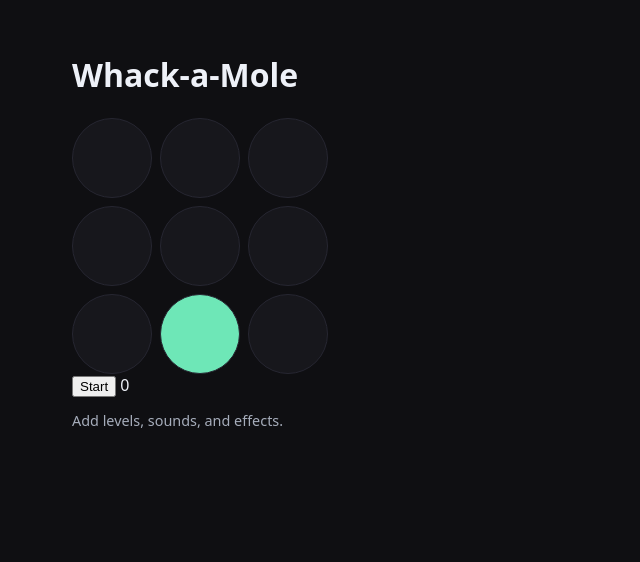
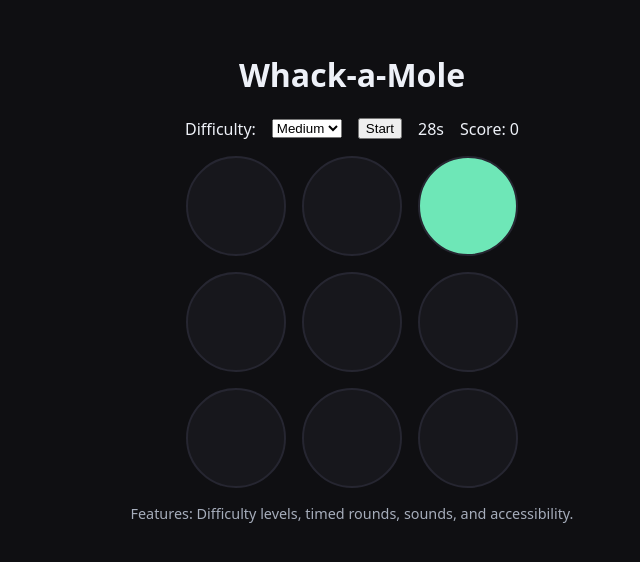
Before and after one commit to commitra/vanilla-verse, a plain HTML site: page projects/whack-a-mole/index.html in a window 1280 px wide. Both pictures are taken after a click on the button "Start". Shown: the whole page, without its empty margins (288-928 px from the left). Drawn offline with Linux system fonts and the light colour scheme.

Commit message:
updated whack-a-mole

```diff
--- a/projects/whack-a-mole/index.html
+++ b/projects/whack-a-mole/index.html
@@ -1,21 +1,32 @@
 <!doctype html>
 <html lang="en">
-
 <head>
   <meta charset="utf-8">
   <meta name="viewport" content="width=device-width,initial-scale=1">
   <title>Whack-a-Mole</title>
   <link rel="stylesheet" href="./styles.css">
 </head>
-
 <body>
   <main>
     <h1>Whack-a-Mole</h1>
-        <div id="grid" class="grid"></div>
-        <div class="controls"><button id="start">Start</button> <span id="score">0</span></div>
-        <p class="notes">Add levels, sounds, and effects.</p>
+
+    <div class="controls">
+      <label for="difficulty">Difficulty:</label>
+      <select id="difficulty">
+        <option value="easy">Easy</option>
+        <option value="medium" selected>Medium</option>
+        <option value="hard">Hard</option>
+      </select>
+      <button id="start">Start</button>
+      <span id="timer">30s</span>
+      <span id="score">Score: 0</span>
+    </div>
+
+    <div id="grid" class="grid" role="grid" aria-label="Whack-a-Mole game area"></div>
+
+    <p class="notes">Features: Difficulty levels, timed rounds, sounds, and accessibility.</p>
   </main>
+
   <script type="module" src="./main.js"></script>
 </body>
-
 </html>
--- a/projects/whack-a-mole/main.js
+++ b/projects/whack-a-mole/main.js
@@ -1,6 +1,85 @@
-const grid = document.getElementById('grid'); const scoreEl = document.getElementById('score'); let score = 0, hole = -1, timer;
-function render() { grid.innerHTML = ''; for (let i = 0; i < 9; i++) { const b = document.createElement('button'); b.className = 'hole' + (i === hole ? ' up' : ''); b.addEventListener('click', () => hit(i)); grid.appendChild(b); } }
-function hit(i) { if (i === hole) { score++; scoreEl.textContent = String(score); hole = -1; render(); } }
-function start() { clearInterval(timer); score = 0; hole = -1; render(); timer = setInterval(() => { hole = Math.floor(Math.random() * 9); render(); }, 800); }
-document.getElementById('start').addEventListener('click', start); render();
-// TODOs: difficulty levels; timer/rounds; sound fx; accessibility labels
+const grid = document.getElementById('grid');
+const scoreEl = document.getElementById('score');
+const timerEl = document.getElementById('timer');
+const startBtn = document.getElementById('start');
+const difficultyEl = document.getElementById('difficulty');
+
+let score = 0, hole = -1, timer, roundTime, moleTimer, timeLeft;
+
+// sound effects
+const popSound = new Audio('https://actions.google.com/sounds/v1/cartoon/wood_plank_flicks.ogg');
+const hitSound = new Audio('https://actions.google.com/sounds/v1/cartoon/clang_and_wobble.ogg');
+
+// difficulty speeds
+const speeds = {
+  easy: 1000,
+  medium: 700,
+  hard: 400
+};
+
+function render() {
+  grid.innerHTML = '';
+  for (let i = 0; i < 9; i++) {
+    const b = document.createElement('button');
+    b.className = 'hole' + (i === hole ? ' up' : '');
+    b.setAttribute('aria-label', i === hole ? 'Mole! Hit it!' : 'Empty hole');
+    b.addEventListener('click', () => hit(i));
+    grid.appendChild(b);
+  }
+}
+
+function randomHole() {
+  hole = Math.floor(Math.random() * 9);
+  render();
+  popSound.currentTime = 0;
+  popSound.play();
+}
+
+function hit(i) {
+  if (i === hole) {
+    score++;
+    scoreEl.textContent = `Score: ${score}`;
+    hitSound.currentTime = 0;
+    hitSound.play();
+    hole = -1;
+    render();
+  }
+}
+
+function startGame() {
+  clearInterval(timer);
+  clearInterval(moleTimer);
+  score = 0;
+  hole = -1;
+  timeLeft = 30;
+  scoreEl.textContent = 'Score: 0';
+  timerEl.textContent = `${timeLeft}s`;
+  render();
+
+  const difficulty = difficultyEl.value;
+  const moleSpeed = speeds[difficulty];
+
+  moleTimer = setInterval(randomHole, moleSpeed);
+  timer = setInterval(() => {
+    timeLeft--;
+    timerEl.textContent = `${timeLeft}s`;
+    if (timeLeft <= 0) endGame();
+  }, 1000);
+}
+
+function endGame() {
+  clearInterval(timer);
+  clearInterval(moleTimer);
+  hole = -1;
+  render();
+  alert(`⏱ Time’s up!\nYour score: ${score}`);
+}
+
+startBtn.addEventListener('click', startGame);
+
+// keyboard accessibility
+document.addEventListener('keydown', (e) => {
+  if (e.key >= 1 && e.key <= 9) hit(Number(e.key) - 1);
+});
+
+render();
--- a/projects/whack-a-mole/styles.css
+++ b/projects/whack-a-mole/styles.css
@@ -5,34 +5,52 @@ body {
   margin: 0;
   padding: 2rem;
   display: grid;
-    place-items: center
+  place-items: center;
 }
 
 main {
   max-width: 560px;
-    width: 100%
+  width: 100%;
+  text-align: center;
 }
 
 .grid {
   display: grid;
-    grid-template-columns: repeat(3, 80px);
-    gap: .5rem
+  grid-template-columns: repeat(3, 100px);
+  gap: 1rem;
+  justify-content: center;
+  margin-top: 1rem;
 }
 
 .hole {
-    width: 80px;
-    height: 80px;
+  width: 100px;
+  height: 100px;
   border-radius: 50%;
-    border: 1px solid #262631;
+  border: 2px solid #262631;
   background: #17171c;
-    cursor: pointer
+  cursor: pointer;
+  outline: none;
+  transition: background 0.2s;
 }
 
 .hole.up {
-    background: #6ee7b7
+  background: #6ee7b7;
+}
+
+.hole:focus {
+  border-color: #6ee7b7;
+}
+
+.controls {
+  display: flex;
+  justify-content: center;
+  align-items: center;
+  gap: 1rem;
+  margin-top: 1rem;
 }
 
 .notes {
   color: #a6adbb;
-    font-size: .9rem
+  font-size: 0.9rem;
+  margin-top: 1rem;
 }
```
Lines whose indentation alone changed are shown as unchanged.
